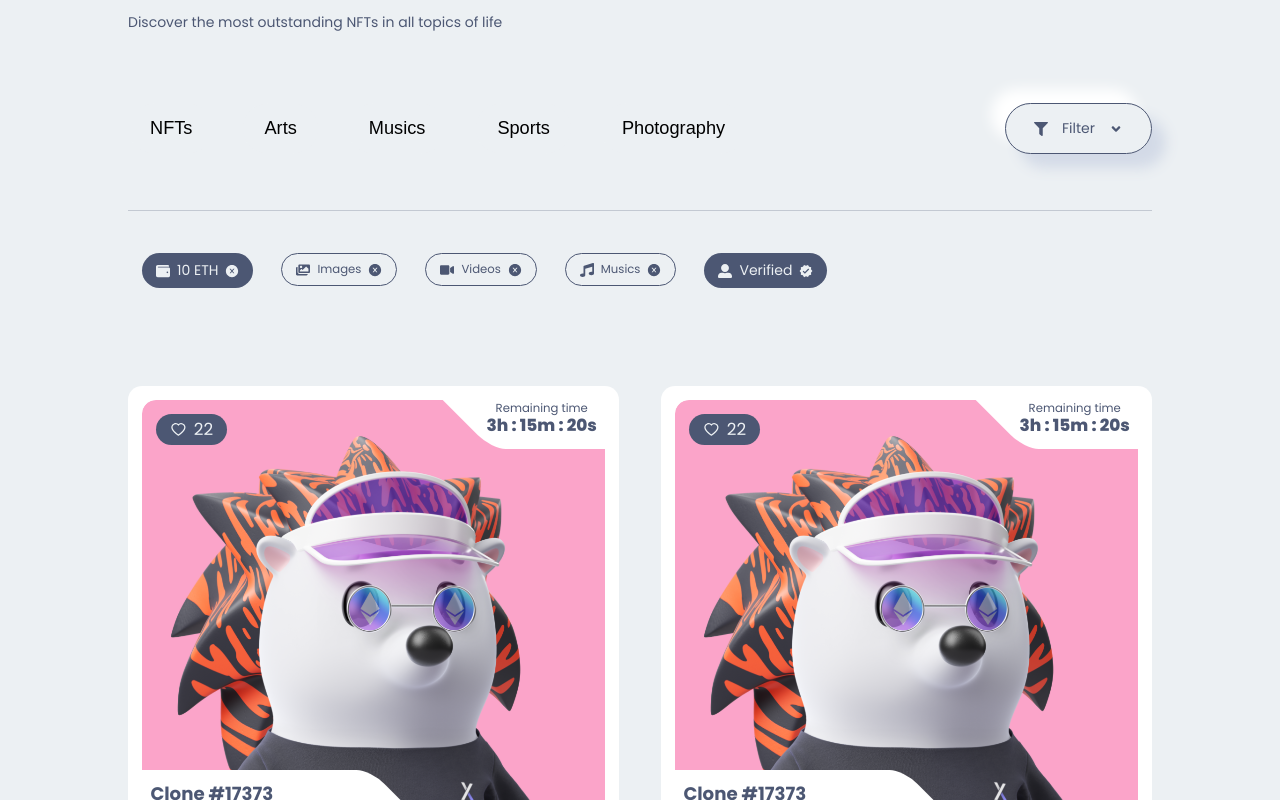
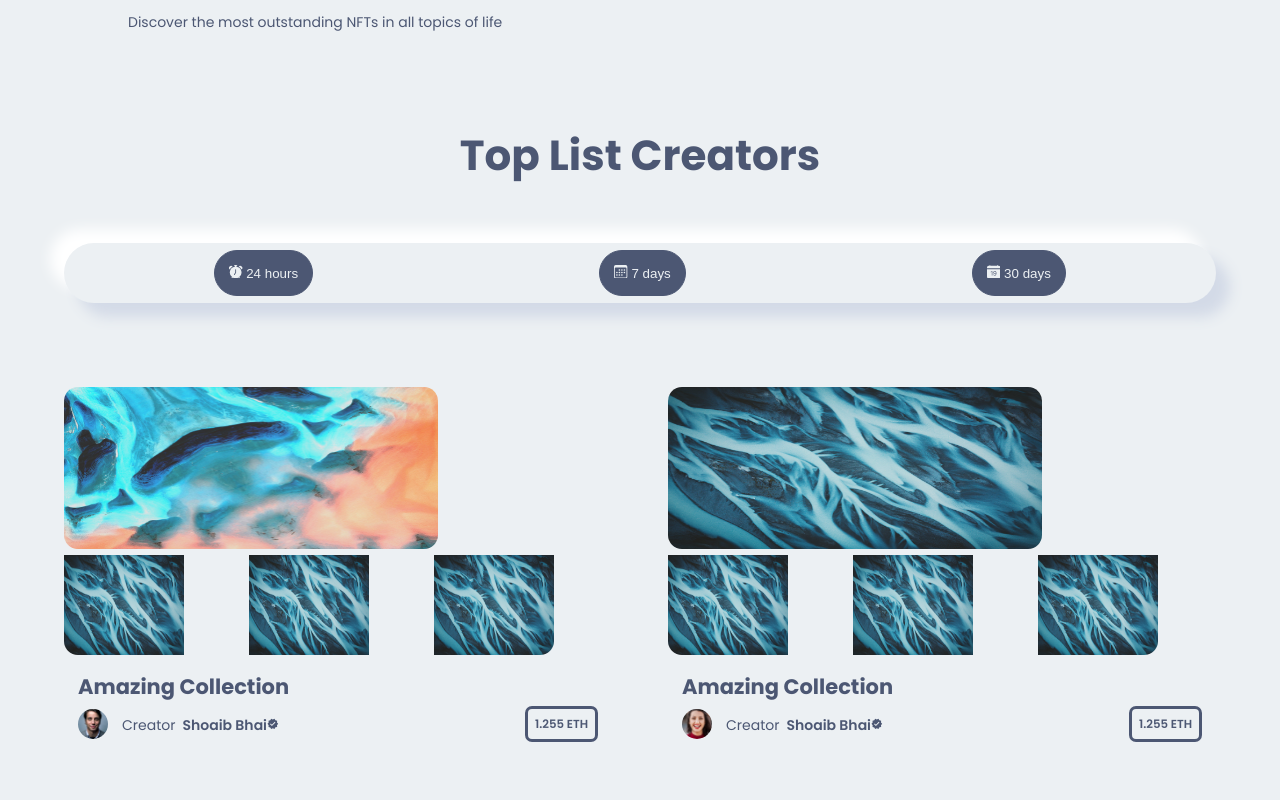
Before and after one commit to Hadhemi33/Template-NFTMarketplacearket, a Next.js app: page / in a window 1280 px wide. Shown: the part 2400-3200 px from the top of the page. Built offline with nearby package versions, Linux system fonts and the light colour scheme.

Commit message:
Collection Section

```diff
--- /dev/null
+++ b/components/Collection/Collection.jsx
@@ -0,0 +1,184 @@
+import React, { useState, useEffect }  from 'react'
+import {
+  BsFillAlarmFill,
+  BsFillCalendarDateFill,
+  BsCalendar3,
+} from "react-icons/bs";
+
+//INTERNAL IMPORT
+import Style from "./Collection.module.css";
+import DaysComponent from "./DaysComponents/DaysComponents";
+import images from "../../img";
+
+const Collection = () => {
+  const [popular, setPopular] = useState(true);
+  const [following, setFollowing] = useState(false);
+  const [news, setNews] = useState(false);
+
+  const CardArray = [
+    {
+      background: images.creatorbackground1,
+      user: images.user1,
+    },
+    {
+      background: images.creatorbackground2,
+      user: images.user2,
+    },
+    {
+      background: images.creatorbackground3,
+      user: images.user3,
+    },
+    {
+      background: images.creatorbackground4,
+      user: images.user4,
+    },
+    {
+      background: images.creatorbackground5,
+      user: images.user5,
+    },
+    {
+      background: images.creatorbackground6,
+      user: images.user6,
+    },
+    {
+      background: images.creatorbackground7,
+      user: images.user7,
+    },
+
+  ];
+
+  const newsArray = [
+    {
+      background: images.creatorbackground3,
+      user: images.user3,
+    },
+    {
+      background: images.creatorbackground4,
+      user: images.user4,
+    },
+    {
+      background: images.creatorbackground5,
+      user: images.user5,
+    },
+    {
+      background: images.creatorbackground6,
+      user: images.user6,
+    },
+    {
+      background: images.creatorbackground1,
+      user: images.user1,
+    },
+    {
+      background: images.creatorbackground2,
+      user: images.user2,
+    },
+  ];
+
+  const followingArray = [
+    {
+      background: images.creatorbackground1,
+      user: images.user1,
+    },
+    {
+      background: images.creatorbackground2,
+      user: images.user2,
+    },
+    {
+      background: images.creatorbackground3,
+      user: images.user3,
+    },
+    {
+      background: images.creatorbackground4,
+      user: images.user4,
+    },
+    {
+      background: images.creatorbackground5,
+      user: images.user5,
+    },
+    {
+      background: images.creatorbackground6,
+      user: images.user6,
+    },
+    {
+      background: images.creatorbackground7,
+      user: images.user7,
+    },
+    {
+      background: images.creatorbackground8,
+      user: images.user8,
+    },
+  ];
+
+  const openPopular = () => {
+    if (!popular) {
+      setPopular(true);
+      setFollowing(false);
+      setNews(false);
+    }
+  };
+
+  const openFollower = () => {
+    if (!following) {
+      setPopular(false);
+      setFollowing(true);
+      setNews(false);
+    }
+  };
+
+  const openNews = () => {
+    if (!news) {
+      setPopular(false);
+      setFollowing(false);
+      setNews(true);
+    }
+  };
+
+
+  return (
+    <div className={Style.collection}>
+
+      <div className={Style.collection_title}>
+        <h2>Top List Creators</h2>
+        <div className={Style.collection_collections}>
+          <div className={Style.collection_collections_btn}>
+            <button onClick={() => openPopular()}>
+              <BsFillAlarmFill /> 24 hours
+            </button>
+            <button onClick={() => openFollower()}>
+              <BsCalendar3 /> 7 days
+            </button>
+            <button onClick={() => openNews()}>
+              <BsFillCalendarDateFill /> 30 days
+            </button>
+          </div>
+        </div>
+      </div>
+
+      {popular && (
+        <div className={Style.collection_box}>
+          {CardArray.map((el, i) => (
+            <DaysComponent key={i + 1} i={i} el={el} />
+          ))}
+        </div>
+      )}
+
+      {following && (
+        <div className={Style.collection_box}>
+          {followingArray.map((el, i) => (
+            <DaysComponent key={i + 1} i={i} el={el} />
+          ))}
+        </div>
+      )}
+
+      {news && (
+        <div className={Style.collection_box}>
+          {newsArray.map((el, i) => (
+            <DaysComponent key={i + 1} i={i} el={el} />
+          ))}
+        </div>
+      )}
+    </div>
+  )
+}
+
+export default Collection
--- /dev/null
+++ b/components/Collection/Collection.module.css
@@ -0,0 +1,84 @@
+
+.collection{
+
+    width: 100%;
+    padding: 3rem 0;
+    padding-bottom: 10rem;
+}
+
+.collection_title{
+    width: 35rem;
+    margin:  0 auto;
+    padding: 0 0 6rem 0;
+    text-align: center;
+}
+
+.collection_title h2{
+    font-size: 3rem;
+    margin-bottom: 4rem;
+}
+
+.collection_collections_btn{
+    background-color: var(--main-bg-color);
+    padding: .5rem 1rem;
+    border-radius: 4rem;
+    display: flex;
+    justify-content: space-around;
+    gap: 1rem;
+    align-items: center;
+    font-size: 1.2rem;
+    box-shadow: var(--box-shadow);
+}
+
+.collection_collections_btn button{
+    background-color: var(--icons-color);
+    color: var(--main-bg-color);
+    padding: 1rem;
+    border: none;
+    border-radius: 4rem;
+    cursor: pointer;
+    border: 1px solid var(--icons-color);
+    transition:  all .3s ease-in;
+}
+
+.collection_collections_btn button:hover{
+    background-color: transparent;
+    color: var(--icons-color);
+}
+
+.collection_box{
+    width: 80%;
+    margin: 0 auto;
+    display: grid;
+    grid-template-columns: repeat(3, 1fr);
+    gap: 2rem;
+}
+
+
+@media screen and (min-device-width: 320px) and (max-device-width: 425px) {
+    .collection_title{
+        width: 90%;
+    }
+
+    .collection_box{
+        width: 90%;
+        grid-template-columns: 1fr;
+        gap: 4rem;
+    }
+
+    .collection_collections_btn button{
+        font-size: .7rem;
+    }
+}
+
+@media screen and (min-device-width: 427px) and (max-device-width: 1024px) {
+    .collection_title{
+        width: 90%;
+    }
+
+    .collection_box{
+        width: 90%;
+        grid-template-columns: repeat(2, 1fr);
+        gap: 4rem;
+    }
+}
--- /dev/null
+++ b/components/Collection/DaysComponents/DaysComponents.jsx
@@ -0,0 +1,85 @@
+import React from 'react'
+import Image from "next/image";
+import { MdVerified } from "react-icons/md";
+
+//INTERNAL IMPORT
+import Style from "./DaysComponents.module.css";
+import images from "../../../img";
+
+const DaysComponents = ({ el, i }) => {
+  return (
+    <div className={Style.daysComponent}>
+    <div className={Style.daysComponent_box}>
+      <div className={Style.daysComponent_box_img}>
+        <Image
+          src={el.background}
+          className={Style.daysComponent_box_img_img}
+          alt="profile background"
+          width={374}
+          height={162}
+          objectFit="covers"
+        />
+      </div>
+
+      <div className={Style.daysComponent_box_profile}>
+        <Image
+          src={images.creatorbackground2}
+          alt="profile"
+          width={120}
+          height={100}
+          className={Style.daysComponent_box_img_1}
+          objectFit="covers"
+        />
+        <Image
+          src={images.creatorbackground2}
+          alt="profile"
+          width={120}
+          height={100}
+          className={Style.daysComponent_box_img_2}
+          objectFit="covers"
+        />
+        <Image
+          src={images.creatorbackground2}
+          alt="profile"
+          width={120}
+          height={100}
+          className={Style.daysComponent_box_img_3}
+          objectFit="covers"
+        />
+      </div>
+
+      <div className={Style.daysComponent_box_title}>
+        <h2>Amazing Collection</h2>
+        <div className={Style.daysComponent_box_title_info}>
+          <div className={Style.daysComponent_box_title_info_profile}>
+            <Image
+              src={el.user}
+              alt="profile"
+              width={30}
+              height={30}
+              objectFit="covers"
+              className={Style.daysComponent_box_title_info_profile_img}
+            />
+
+            <p>
+              Creator
+              <span>
+                Shoaib Bhai
+                <small>
+                  <MdVerified />
+                </small>
+              </span>
+            </p>
+          </div>
+
+          <div className={Style.daysComponent_box_title_info_price}>
+            <small>1.255 ETH</small>
+          </div>
+        </div>
+      </div>
+    </div>
+  </div>
+  )
+}
+
+export default DaysComponents
--- /dev/null
+++ b/components/Collection/DaysComponents/DaysComponents.module.css
@@ -0,0 +1,79 @@
+
+.daysComponent{
+    width: 100%;
+    border-radius: 1rem;
+    transition: all .3s ease-in;
+    cursor: pointer;
+}
+
+.daysComponent:hover{
+    box-shadow: var(--box-shadow);
+}
+
+
+.daysComponent_box_img_img{
+    border-radius: 1rem;
+}
+
+.daysComponent_box_profile{
+    display: grid;
+    grid-template-columns: repeat(3, 1fr);
+    gap: .5rem;
+}
+
+.daysComponent_box_img_1{
+    border-bottom-left-radius: 1rem;
+}
+.daysComponent_box_img_3{
+    border-bottom-right-radius: 1rem;
+}
+
+.daysComponent_box_title{
+    padding: 1rem 2rem;
+    line-height: 0;
+}
+
+.daysComponent_box_title_info_profile{
+    display: flex;
+    align-items: center;
+    gap: 1rem;
+}
+
+.daysComponent_box_title_info{
+    display: flex;
+    justify-content: space-between;
+    align-items: center;
+}
+
+.daysComponent_box_title_info_profile_img{
+    border-radius: 50%;
+}
+
+.daysComponent_box_title_info_profile span{
+  font-weight: 600;
+  padding-inline: .5rem;
+}
+
+.daysComponent_box_title_info_price small{
+    font-weight: 600;
+    border: 3px solid var(--icons-color);
+    padding: .5rem;
+    border-radius: .5rem;
+}
+
+@media screen and (min-device-width: 320px) and (max-device-width: 768px) {
+    .daysComponent_box_profile{
+        grid-template-columns: repeat(3, 1fr);
+    }
+
+    .daysComponent_box_title_info{
+        flex-direction: column;
+        gap: 2rem;
+        align-items: flex-start;
+        padding: 1rem;
+    }
+}
+
+.daysComponent_box_title{
+    padding: 1rem;
+}
--- a/components/componentIndex.js
+++ b/components/componentIndex.js
@@ -9,6 +9,7 @@
 import Category from './Category/Category'
 import Filter from './Filter/Filter'
 import NFTCard from './NFTCard/NFTCard'
+import Collection from './Collection/Collection'
 
 export {
     Button,
@@ -21,5 +22,6 @@
     Title,
     Category,
     Filter,
-    NFTCard
+    NFTCard,
+    Collection
 };
--- a/pages/index.js
+++ b/pages/index.js
@@ -10,7 +10,8 @@
   Title,
   Category,
   Filter,
-  NFTCard
+  NFTCard,
+  Collection
 } from "../components/componentIndex";
 
 const Home = () => {
@@ -19,6 +20,11 @@
       <HeroSection />
       <Service />
       <BigNFTSlider />
+      <Title
+        heading="New Collection"
+        paragraph="Discover the most outstanding NFTs in all topics of life"
+      />
+      <Collection />
       <Title
         heading="Featured NFT"
         paragraph="Discover the most outstanding NFTs in all topics of life"
--- a/styles/globals.css
+++ b/styles/globals.css
@@ -121,6 +121,10 @@
     font-size: 14px;
     background-color: var(--main-bg-color);
     color: var(--icons-color);
+
+
+    max-width: 100%;
+    overflow-x: hidden;
   }
 
   a {
```
